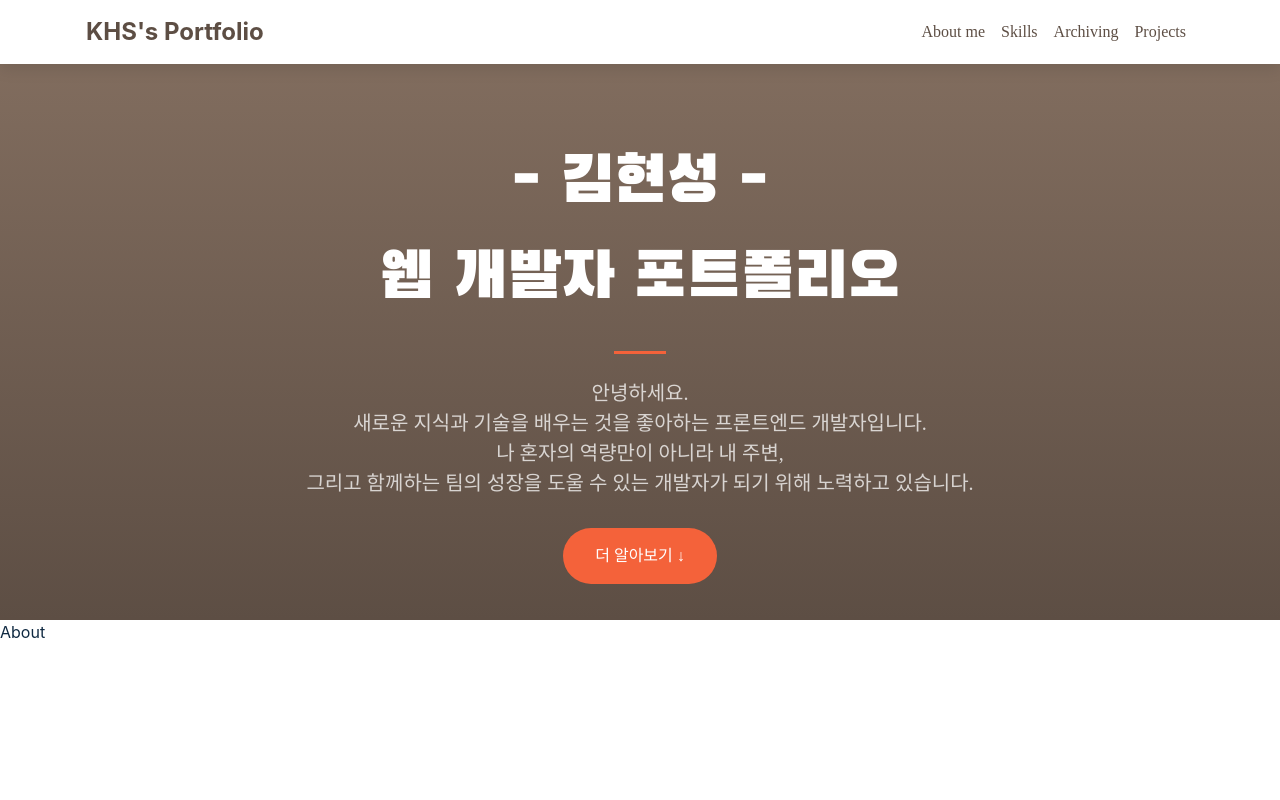
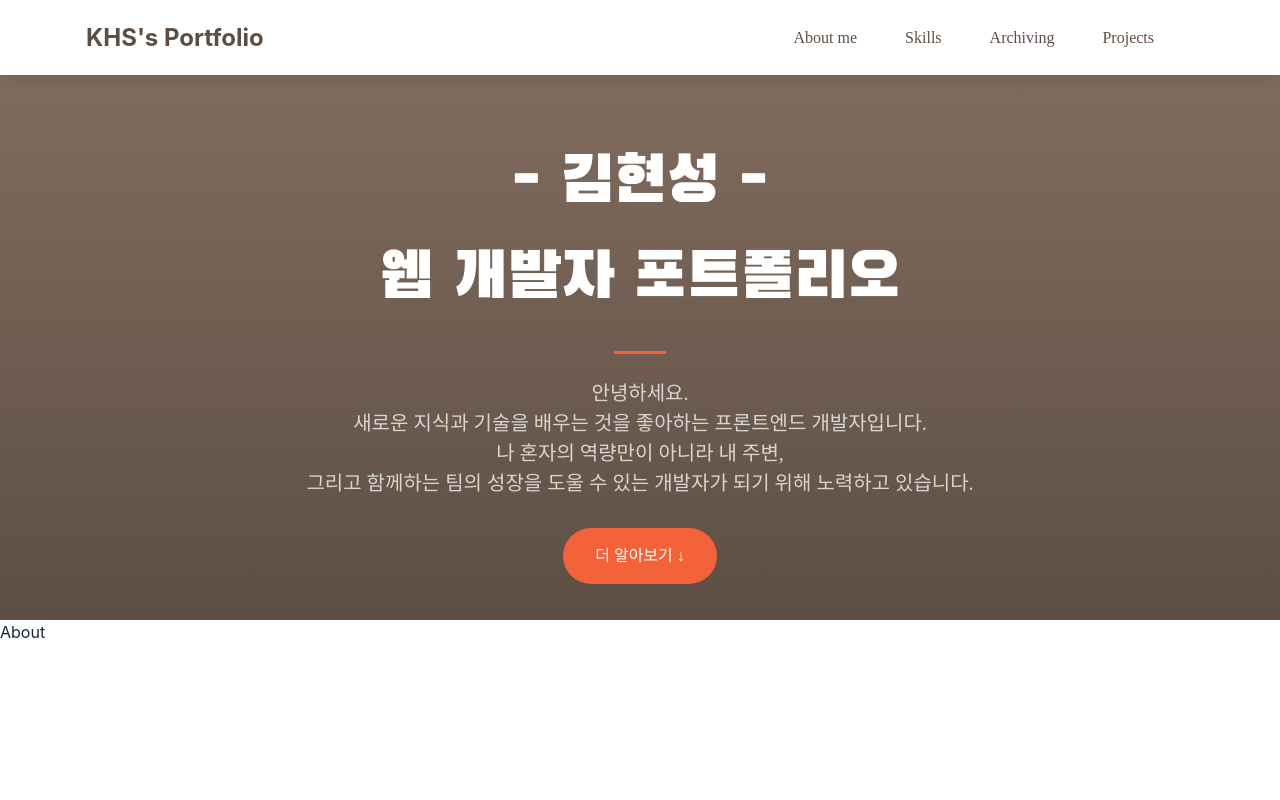
Before and after one commit to kimhsr/khs-portfolio, a React (Create React App) app: page / in a window 1280 px wide. Shown: the top 800 px of the page. Built offline with nearby package versions, Linux system fonts and the light colour scheme; a web font is replaced by a local one.

Commit message:
navbar css 수정 및 react-scroll 적용

```diff
--- a/src/components/Archiving.js
+++ b/src/components/Archiving.js
@@ -2,7 +2,11 @@ import React from "react";
 import "./Archiving.css";
 
 function Archiving() {
-  return <div className="archivingBackground">Archiving</div>;
+  return (
+    <div id="archivingScroll">
+      <div className="archivingBackground">Archiving</div>
+    </div>
+  );
 }
 
 export default Archiving;
--- a/src/components/Banner.js
+++ b/src/components/Banner.js
@@ -22,7 +22,7 @@ function Banner() {
           그리고 함께하는 팀의 성장을 도울 수 있는 개발자가 되기 위해 노력하고
           있습니다.
         </div>
-        <Link to="aboutScroll" spy={true} smooth={true} offset={-64}>
+        <Link to="aboutScroll" spy={true} smooth={true} offset={-75}>
           <div className="bannerButton">더 알아보기 ↓</div>
         </Link>
       </div>
--- a/src/components/Nav.css
+++ b/src/components/Nav.css
@@ -46,7 +46,7 @@ ul {
   display: flex;
   align-items: center;
   justify-content: space-between;
-  padding: 1rem;
+  padding: 1.27rem;
 }
 
 .nav__logo {
@@ -73,17 +73,16 @@ ul {
   transform: rotate(90deg);
 }
 
-.links a {
+.links {
   color: #5d4e44;
   font-size: 1rem;
   font-family: "SpoqaHanSansNeo-Bold";
   display: block;
-  padding: 0.5rem 1rem;
+  padding: 0.3rem 1rem;
   transition: var(--transition);
 }
-.links a:hover {
+.links:hover {
   color: #f4623a;
-  padding-left: 1.5rem;
 }
 .links__container {
   height: 0;
--- a/src/components/Nav.js
+++ b/src/components/Nav.js
@@ -3,6 +3,7 @@ import React, { useEffect, useRef, useState } from "react";
 import "./Nav.css";
 import { FaBars } from "react-icons/fa";
 import { links } from "./data";
+import { Link } from "react-scroll";
 
 function Nav() {
   const [show, setShow] = useState(false);
@@ -53,14 +54,26 @@ function Nav() {
         <div className="links__container" ref={linksContainerRef}>
           <ul className="links" ref={linksRef}>
             {/* data에서 Nav목록 가져오기 */}
-            {links.map((link) => {
+            {/* {links.map((link) => {
               const { id, url, text } = link;
               return (
                 <li key={id}>
                   <a href={url}>{text}</a>
                 </li>
               );
-            })}
+            })} */}
+            <Link to="aboutScroll" spy={true} smooth={true} offset={-75}>
+              <div className="links">About me</div>
+            </Link>
+            <Link to="skillsScroll" spy={true} smooth={true} offset={-75}>
+              <div className="links">Skills</div>
+            </Link>
+            <Link to="archivingScroll" spy={true} smooth={true} offset={-75}>
+              <div className="links">Archiving</div>
+            </Link>
+            <Link to="projectsScroll" spy={true} smooth={true} offset={-75}>
+              <div className="links">Projects</div>
+            </Link>
           </ul>
         </div>
       </div>
--- a/src/components/Projects.js
+++ b/src/components/Projects.js
@@ -2,7 +2,11 @@ import React from "react";
 import "./Projects.css";
 
 function Projects() {
-  return <div className="projectsBackground">Projects</div>;
+  return (
+    <div id="projectsScroll">
+      <div className="projectsBackground">Projects</div>
+    </div>
+  );
 }
 
 export default Projects;
--- a/src/components/Skills.js
+++ b/src/components/Skills.js
@@ -2,7 +2,11 @@ import React from "react";
 import "./Skills.css";
 
 function Skills() {
-  return <div className="skillsBackground">Skills</div>;
+  return (
+    <div id="skillsScroll">
+      <div className="skillsBackground">Skills</div>
+    </div>
+  );
 }
 
 export default Skills;
--- a/src/components/data.js
+++ b/src/components/data.js
@@ -1,22 +1,22 @@
 export const links = [
   {
     id: 1,
-    url: "/",
+    url: "/About",
     text: "About me",
   },
   {
     id: 2,
-    url: "/about",
+    url: "/Skills",
     text: "Skills",
   },
   {
     id: 3,
-    url: "/projects",
+    url: "/Archiving",
     text: "Archiving",
   },
   {
     id: 4,
-    url: "/contact",
+    url: "/Projects",
     text: "Projects",
   },
 ];
```
